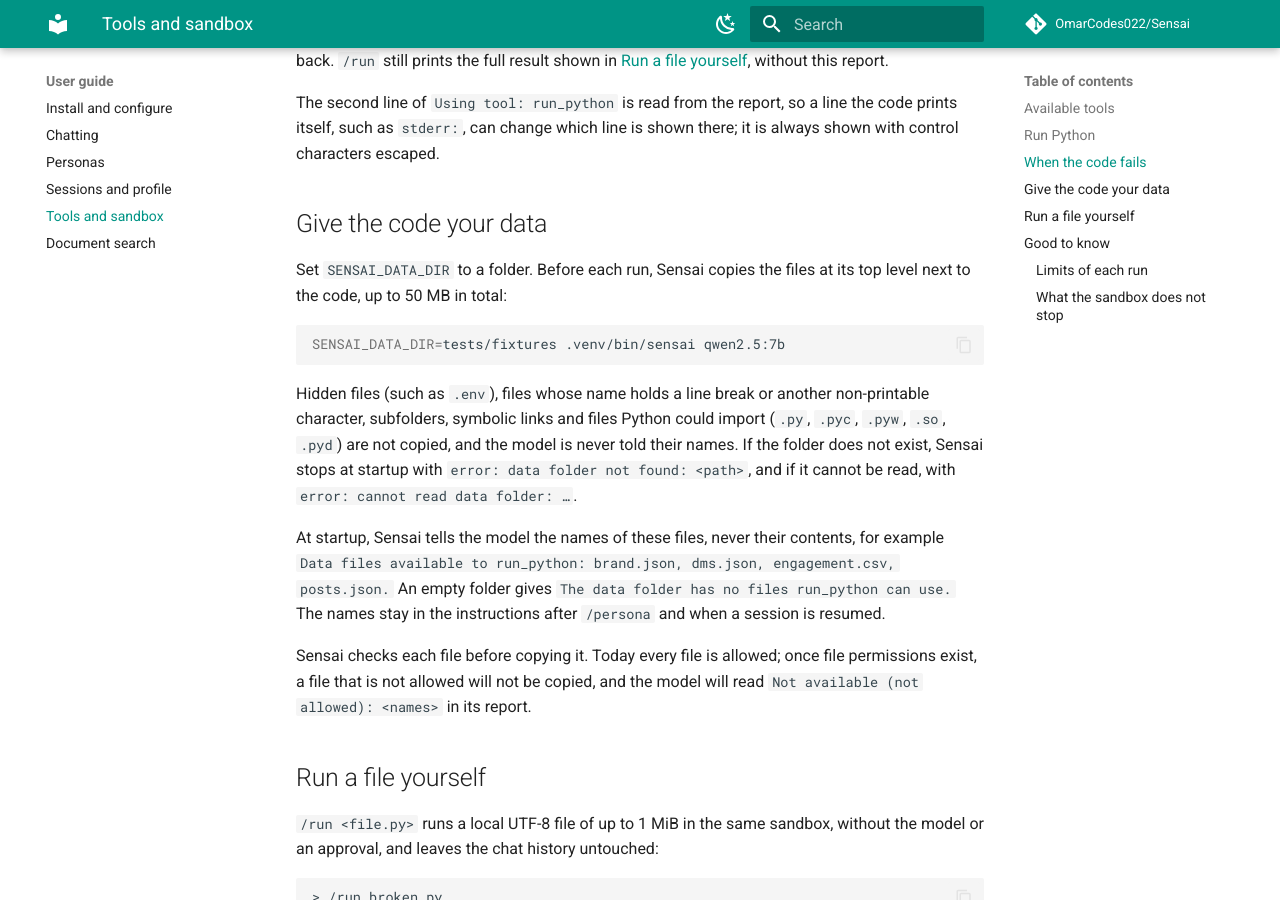
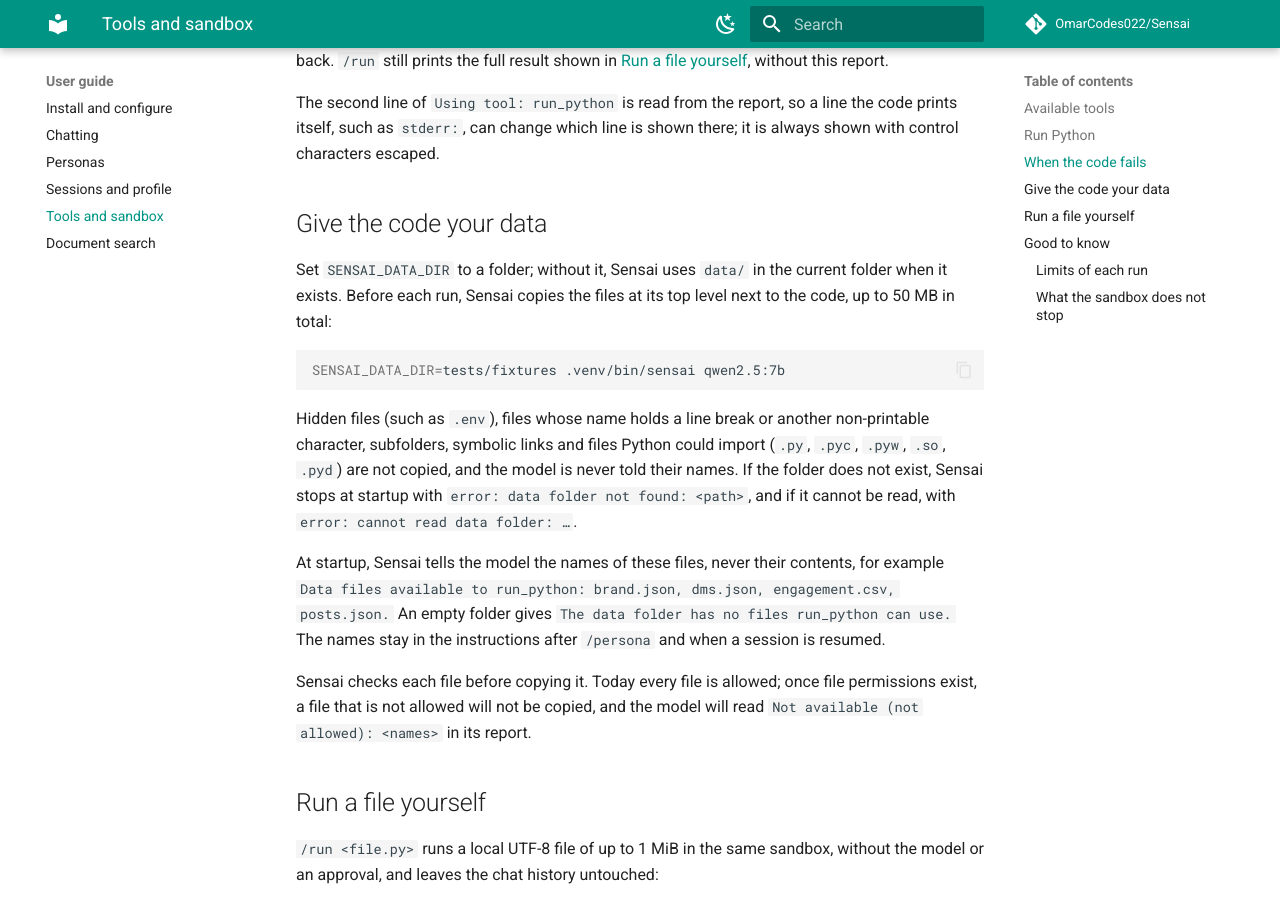
Before and after one commit to OmarCodes022/Sensai, an MkDocs documentation site: the page built from docs/user-guide/tools.md, in a window 1280 px wide and 900 px high, scrolled down 2460 px. Built offline with MkDocs 1.6.1 and Material for MkDocs 9.7.7, drawn with Linux system fonts in a browser that asks for light colours; comment, search, counter and statistics services are not loaded.

Commit message:
docs: mention the data/ default for the sandbox
Without SENSAI_DATA_DIR, Sensai uses data/ in the current folder when it exists.

````diff
--- a/docs/user-guide/tools.md
+++ b/docs/user-guide/tools.md
@@ -127,7 +127,8 @@ there; it is always shown with control characters escaped.
 
 ## Give the code your data
 
-Set `SENSAI_DATA_DIR` to a folder. Before each run, Sensai copies the files at
+Set `SENSAI_DATA_DIR` to a folder; without it, Sensai uses `data/` in the
+current folder when it exists. Before each run, Sensai copies the files at
 its top level next to the code, up to 50 MB in total:
 
 ```bash
````
